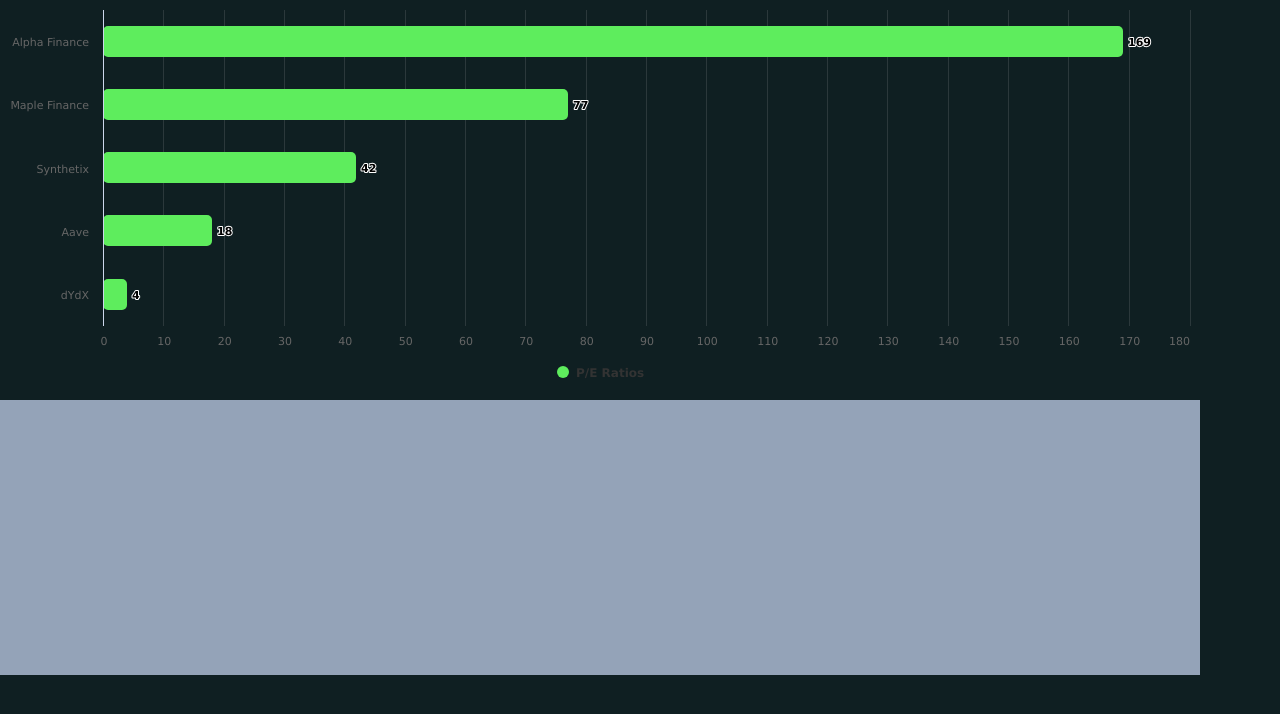
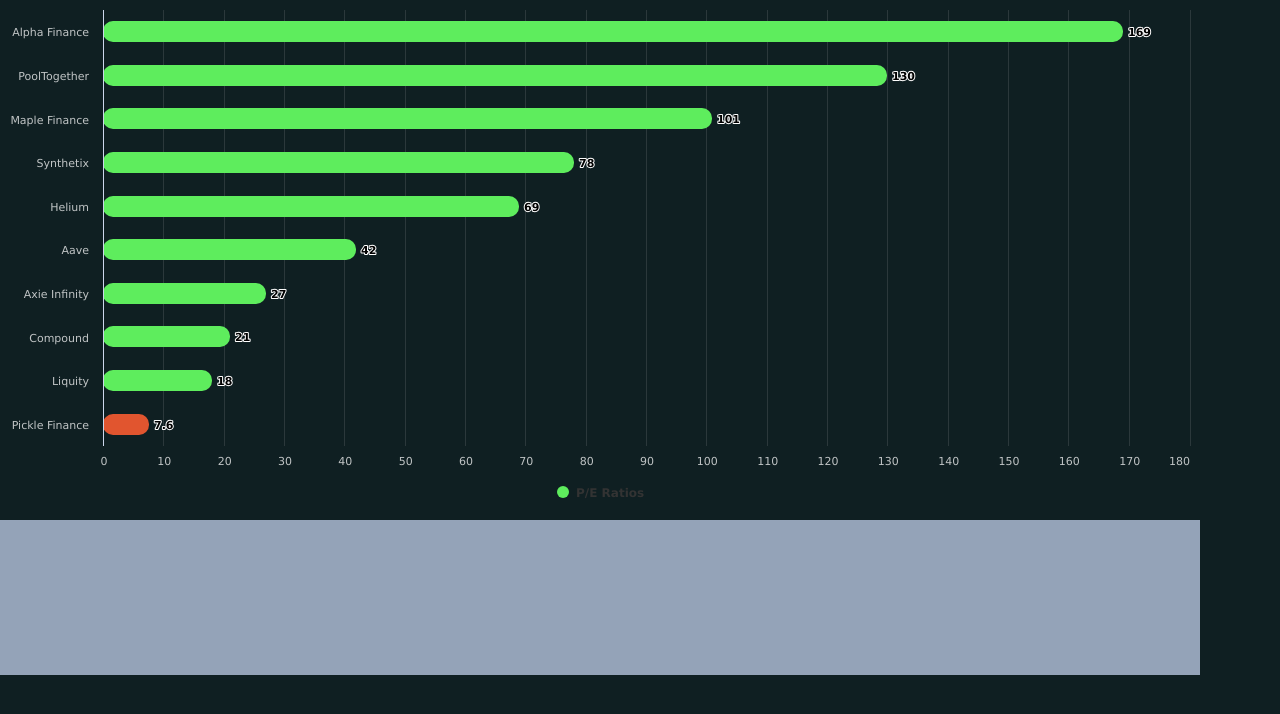
Before and after one commit to janklimo/is-pickle-undervalued, a Next.js app: page / in a window 1280 px wide. Shown: the top 714 px of the page. Built offline with nearby package versions, Linux system fonts and the light colour scheme.

Commit message:
More data

```diff
--- a/pages/index.tsx
+++ b/pages/index.tsx
@@ -6,26 +6,46 @@
 
 const blackLight = config.theme.extend.colors.black.light;
 const grayOutline = config.theme.extend.colors.gray.outline;
+const grayLight = config.theme.extend.colors.gray.light;
 const greenLight = config.theme.extend.colors.green.light;
+const orange = config.theme.extend.colors.orange.DEFAULT;
 
 const options: Highcharts.Options = {
   chart: {
     type: "bar",
     backgroundColor: blackLight,
     animation: false,
+    height: 520,
   },
   credits: {
     enabled: false,
   },
+  colors: [greenLight],
   title: {
     style: {
       display: "none",
     },
   },
   xAxis: {
-    categories: ["Alpha Finance", "Maple Finance", "Synthetix", "Aave", "dYdX"],
+    categories: [
+      "Alpha Finance",
+      "PoolTogether",
+      "Maple Finance",
+      "Synthetix",
+      "Helium",
+      "Aave",
+      "Axie Infinity",
+      "Compound",
+      "Liquity",
+      "Pickle Finance",
+    ],
     title: {
       text: null,
+    },
+    labels: {
+      style: {
+        color: grayLight,
+      },
     },
   },
   yAxis: {
@@ -35,7 +55,9 @@
       text: null,
     },
     labels: {
-      overflow: "justify",
+      style: {
+        color: grayLight,
+      },
     },
   },
   tooltip: {
@@ -43,12 +65,11 @@
   },
   plotOptions: {
     bar: {
-      borderRadius: 5,
+      borderRadius: 10,
       borderWidth: 0,
       dataLabels: {
         enabled: true,
       },
-      color: greenLight,
     },
     series: {
       animation: {
@@ -60,7 +81,21 @@
     {
       name: "P/E Ratios",
       type: "bar",
-      data: [169, 77, 42, 18, 4],
+      data: [
+        169,
+        130,
+        101,
+        78,
+        69,
+        42,
+        27,
+        21,
+        18,
+        {
+          y: 7.6,
+          color: orange,
+        },
+      ],
     },
   ],
 };
```
